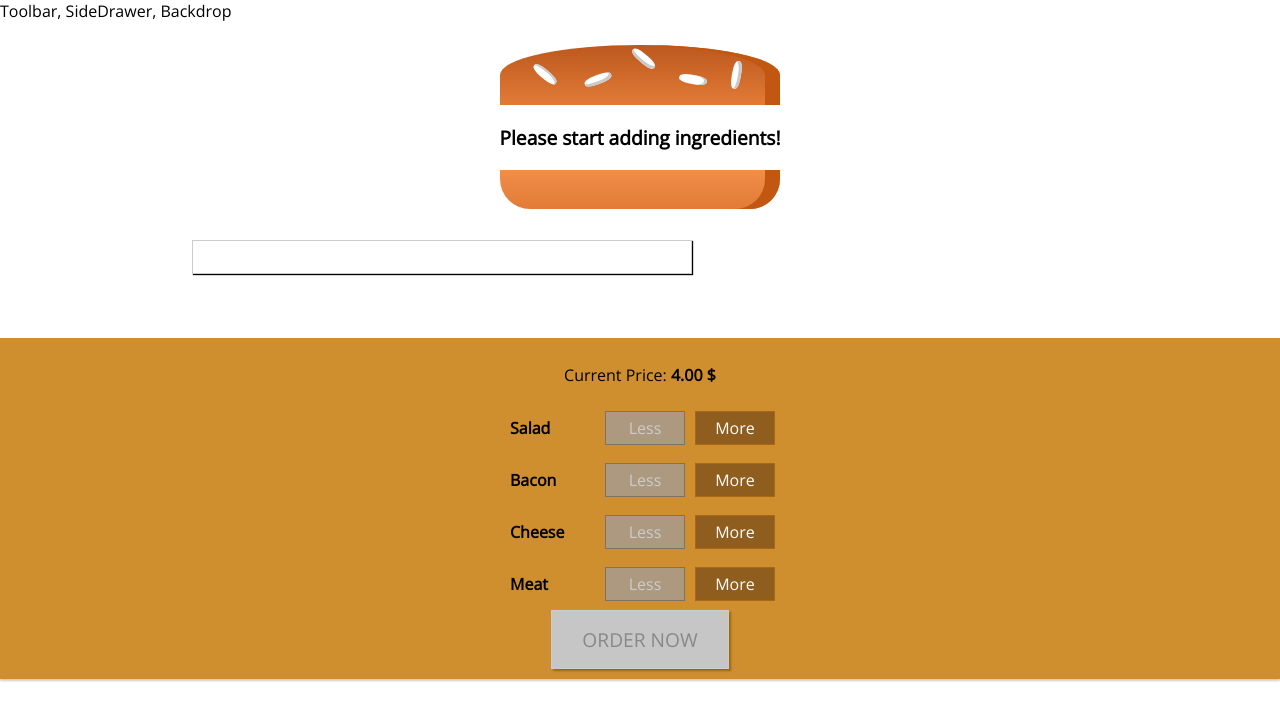
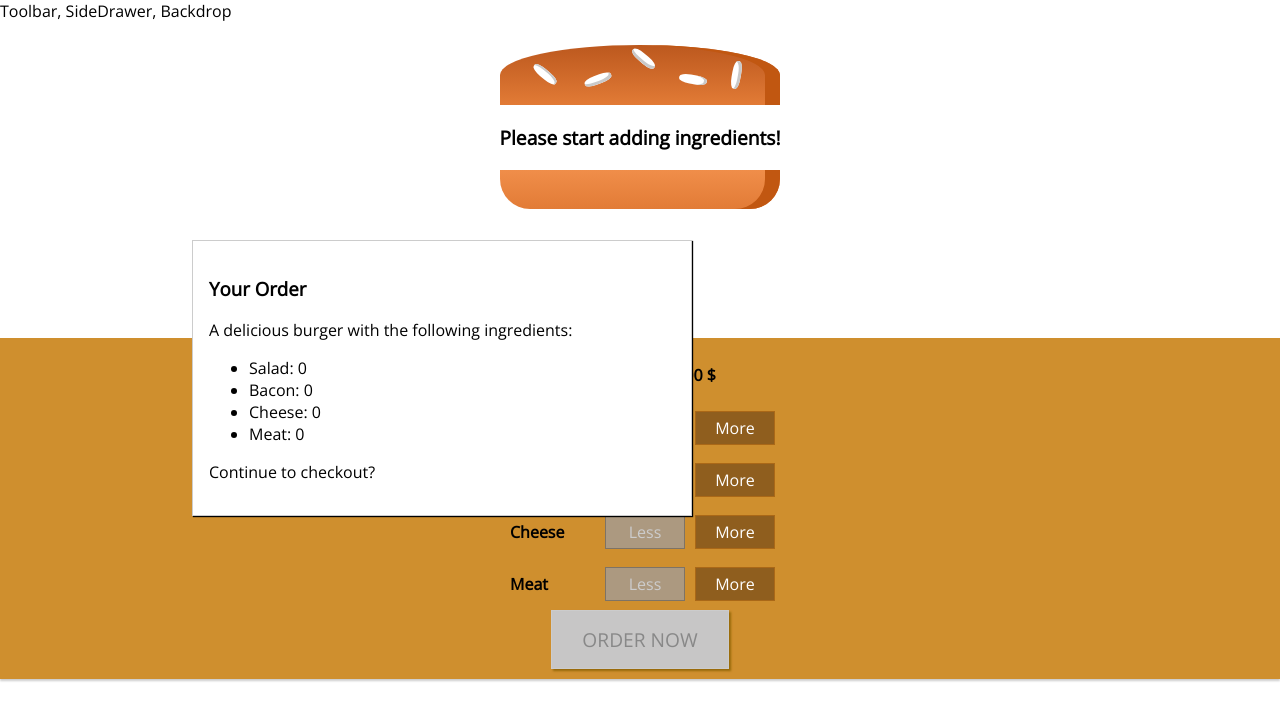
Before and after one commit to xugetsu/Burger-Builder, a React app: page / in a window 1280 px wide. Shown: the top 720 px of the page. Built offline with nearby package versions, Linux system fonts and the light colour scheme.

Commit message:
Creating the Order Summary Modal

```diff
--- /dev/null
+++ b/src/components/Burger/OrderSummary/OrderSummary.jsx
@@ -0,0 +1,25 @@
+import React from 'react';
+import A from '../../../hoc/Auxx';
+
+const orderSummary = (props) => {
+    const ingredientSummary = Object.keys(props.ingredients)
+        .map( ingkey =>
+                <li key = {ingkey} >
+                    <span style={{textTransform:'capitalize'}}>
+                        {ingkey}
+                    </span>
+                     : {props.ingredients[ingkey]}
+                </li>
+        );
+    return (
+    <A>
+        <h3>Your Order</h3>
+        <p>A delicious burger with the following ingredients:</p>
+        <ul>
+            {ingredientSummary}
+        </ul>
+        <p>Continue to checkout?</p>
+    </A>)
+};
+
+export default orderSummary;
--- a/src/containers/BurgerBuilder/BurgerBuilder.jsx
+++ b/src/containers/BurgerBuilder/BurgerBuilder.jsx
@@ -3,6 +3,7 @@
 import Burger from '../../components/Burger/Burger';
 import BuildControls from '../../components/Burger/BuildControls/BuildControls';
 import Modal from '../../components/UI/Modal/Modal';
+import OrderSummary from '../../components/Burger/OrderSummary/OrderSummary';
 
 const INGREDIENT_PRICES = {
     salad: 0.5,
@@ -63,7 +64,9 @@
         }
         return (
             <A>
-                <Modal />
+                <Modal>
+                  <OrderSummary ingredients = {this.state.ingredients}/>
+                </Modal>
                 <Burger ingredients = {this.state.ingredients} />
                 <BuildControls
                     price = {this.state.totalPrice}
```
Also changed, not shown: src/components/Burger/OrderSummary/OrderSummary.css (added).
